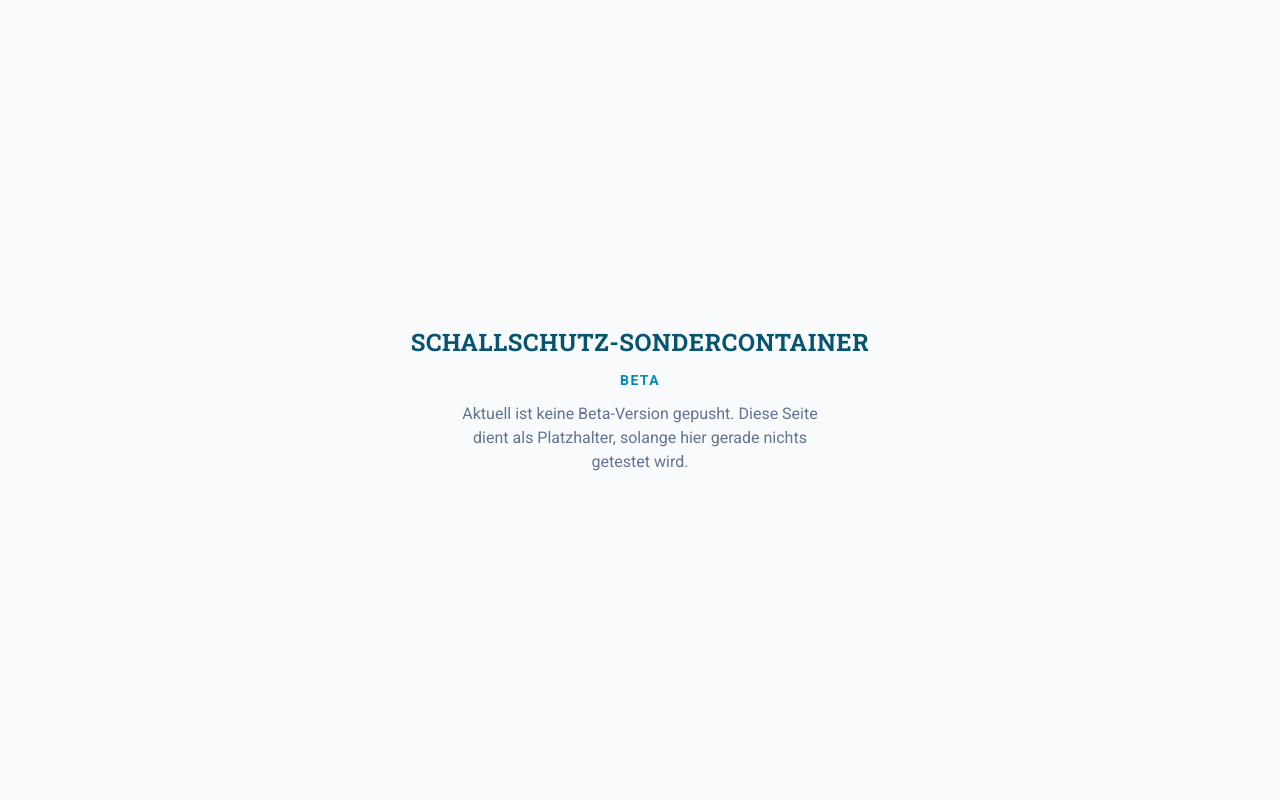
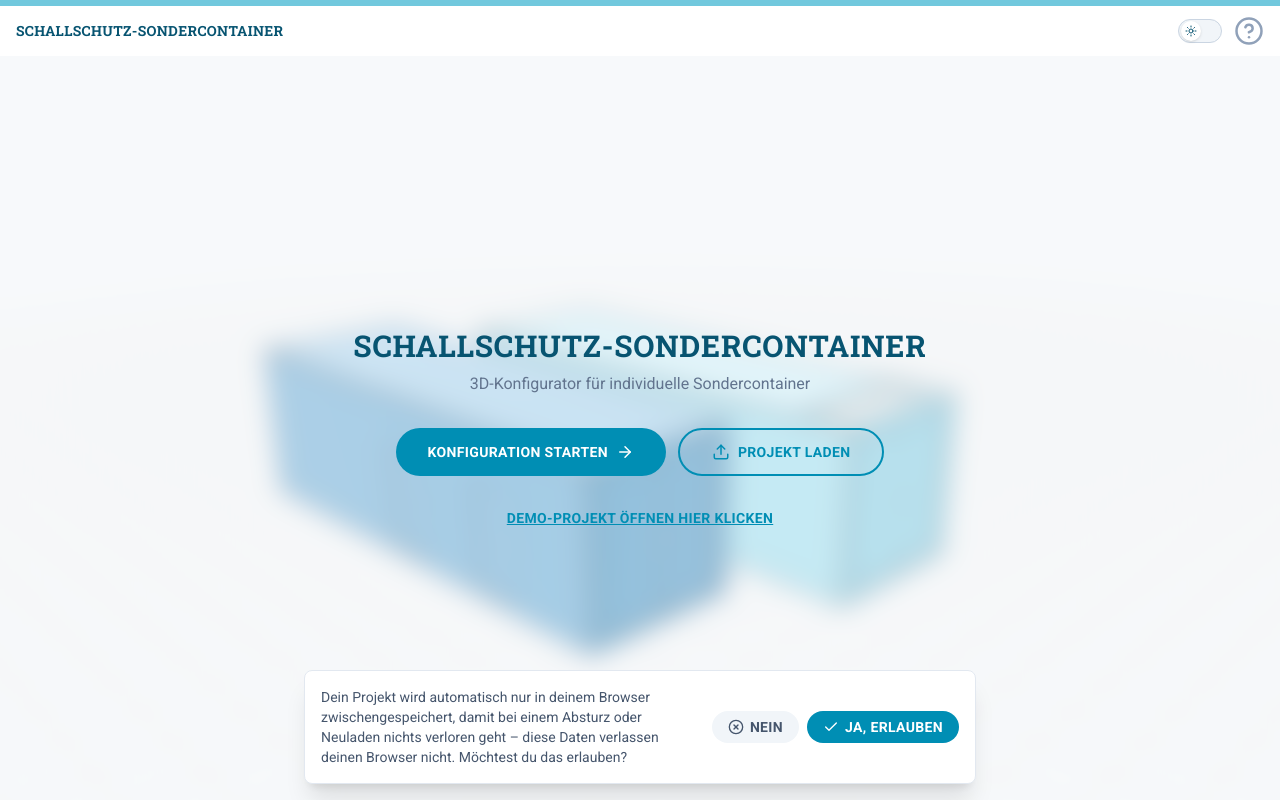
Before and after one commit to ITPetya/schallschutz-konfigurator, a React (Vite) app: page / in a window 1280 px wide. Built offline with nearby package versions, Linux system fonts and the light colour scheme.

Commit message:
Restore real App.tsx from main (merge kept dummy placeholder unexpectedly)

```diff
--- a/src/App.tsx
+++ b/src/App.tsx
@@ -1,23 +1,81 @@
-// Ruhezustand des Beta-Branchs (Jonas' Vorgabe 2026-07-25: "der /beta Branch
-// soll nur noch ein Dummy sein, und eine Art Seite haben die anzeigt, keine
-// Beta-Version gepusht oder so") - dieser Branch (night-2026-07-23-beta)
-// deployed ueber Netlify nach hayse.de/beta. Solange hier kein echter Test
-// laeuft, zeigt er absichtlich NUR diese Platzhalterseite statt (unbemerkt)
-// die Produktion zu spiegeln - so ist auf einen Blick klar, ob gerade eine
-// Beta-Version aktiv ist oder nicht. Fuer den naechsten Testlauf: diesen
-// Branch wieder auf den Stand von main zuruecksetzen und dort wie gewohnt
-// weiterarbeiten.
+import { Suspense, lazy, useEffect, useState } from "react";
+import { BrowserRouter, Routes, Route } from "react-router-dom";
+import { TourProvider } from "./tour/TourContext";
+import { ThemeProvider } from "./context/ThemeContext";
+import { AppShell } from "./layout/AppShell";
+import { StartPage } from "./pages/StartPage";
+import { Progress, ProgressIndicator } from "./components/primitives/Progress";
+
+// WorkspacePage (Baugruppen-Konfigurator, siehe dort) und InternalPage
+// ziehen den gesamten three.js/r3f/drei/three-bvh-csg-Stack nach (>1MB
+// minifiziert) - per Performance-Audit 2026-07-23 lag der VORHER 1,5MB-
+// Bundle allein daran, dass App.tsx sie eager importiert hat, wodurch schon
+// die Startseite (StartPage) und die Hilfeseite (die BEIDE gar keinen
+// 3D-Viewer brauchen) den vollen 3D-Stack mitladen mussten. React.lazy()
+// teilt sie in eigene Chunks auf, die erst beim tatsaechlichen Navigieren
+// nachgeladen werden.
+const WorkspacePage = lazy(() => import("./pages/WorkspacePage").then((m) => ({ default: m.WorkspacePage })));
+const InternalPage = lazy(() => import("./pages/InternalPage").then((m) => ({ default: m.InternalPage })));
+const HilfePage = lazy(() => import("./pages/HilfePage").then((m) => ({ default: m.HilfePage })));
+const HistoryPage = lazy(() => import("./pages/HistoryPage").then((m) => ({ default: m.HistoryPage })));
+// Oeffentlicher, schreibgeschuetzter Viewer fuer die Handy-Variante (Jonas'
+// Vorgabe 2026-07-28, siehe ProjectViewerPage.tsx) - eigener lazy Chunk aus
+// demselben Grund wie WorkspacePage/InternalPage (zieht den 3D-Stack nach).
+const ProjectViewerPage = lazy(() => import("./pages/ProjectViewerPage").then((m) => ({ default: m.ProjectViewerPage })));
+
+// Jonas' Vorgabe 2026-07-23: kein Server/Login/Rollen mehr - reiner
+// Client-Konfigurator, Konfigurationen werden als verschlüsselte Datei
+// gespeichert/geladen statt in einer Datenbank (siehe config/configFileCodec.ts).
+// /intern ist eine bewusst NICHT verlinkte, versteckte Seite fuer Mitarbeiter
+// (siehe pages/InternalPage.tsx) - der fruehere Multi-Rollen-Stand
+// (Kunde/Konstrukteur/Admin/Verkaeufer mit Mock-Backend) bleibt vollstaendig
+// im Branch "archiv/rollen-mitarbeiter-backend-2026-07-23" erhalten.
 function App() {
   return (
-    <div className="flex h-screen flex-col items-center justify-center gap-3 bg-slate-50 px-6 text-center">
-      <p className="font-heading text-2xl font-bold uppercase tracking-wide text-brand-dark">
-        Schallschutz-Sondercontainer
-      </p>
-      <p className="text-sm font-bold uppercase tracking-widest text-brand">Beta</p>
-      <p className="max-w-sm text-slate-500">
-        Aktuell ist keine Beta-Version gepusht. Diese Seite dient als Platzhalter, solange hier gerade nichts
-        getestet wird.
-      </p>
+    <ThemeProvider>
+      <BrowserRouter>
+        <TourProvider>
+          <Suspense fallback={<RouteLoadingFallback />}>
+            <Routes>
+              <Route element={<AppShell />}>
+                <Route path="/" element={<StartPage />} />
+                <Route path="/projekt" element={<WorkspacePage />} />
+                <Route path="/ansehen" element={<ProjectViewerPage />} />
+                <Route path="/intern" element={<InternalPage />} />
+                <Route path="/hilfe" element={<HilfePage />} />
+                <Route path="/verlauf" element={<HistoryPage />} />
+              </Route>
+            </Routes>
+          </Suspense>
+        </TourProvider>
+      </BrowserRouter>
+    </ThemeProvider>
+  );
+}
+
+// Baut auf animate-ui.com's Progress-Primitive auf (Jonas' Vorgabe, siehe
+// https://animate-ui.com/docs/components/radix/progress) statt des reinen
+// "Lädt…"-Textes. Da fuer einen nachgeladenen Route-Chunk kein echter
+// Fortschrittswert bekannt ist, naehert sich der Balken asymptotisch 90 %
+// an (haelt dort, bis die Route tatsaechlich fertig geladen ist und dieser
+// Fallback verschwindet) - dasselbe Prinzip wie z. B. YouTubes/NProgress'
+// Ladebalken.
+function RouteLoadingFallback() {
+  const [value, setValue] = useState(15);
+
+  useEffect(() => {
+    const id = window.setInterval(() => {
+      setValue((v) => v + (90 - v) * 0.1);
+    }, 200);
+    return () => window.clearInterval(id);
+  }, []);
+
+  return (
+    <div className="flex h-full flex-col items-center justify-center gap-3 text-sm text-slate-400 dark:text-slate-500">
+      <Progress value={value} className="h-1.5 w-40 overflow-hidden rounded-full bg-slate-100 dark:bg-slate-800">
+        <ProgressIndicator className="h-full w-full bg-brand" />
+      </Progress>
+      Lädt…
     </div>
   );
 }
```
